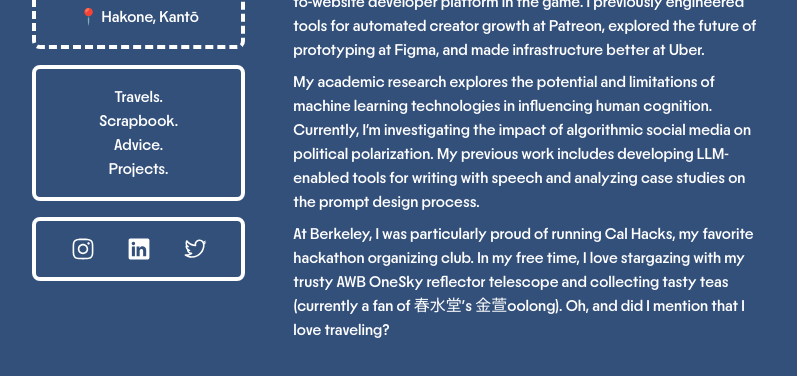
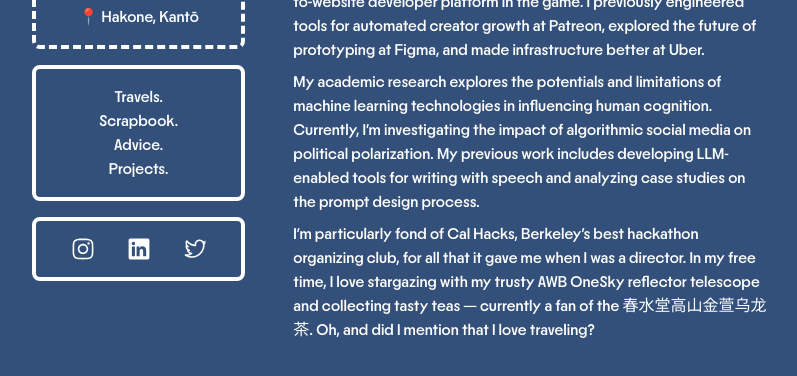
Before and after one commit to matthewlee626/website, a Next.js app: page / in a window 1280 px wide. Shown: the part 340-716 px from the top of the page, without its empty margins (240-1037 px from the left). Built offline with nearby package versions, Linux system fonts and the light colour scheme.

Commit message:
cal hacks bro

```diff
--- a/app/page.tsx
+++ b/app/page.tsx
@@ -65,10 +65,10 @@ export default function Home() {
               Right now, I&apos;m interning on Vercel&apos;s v0 team, building the best prompt-to-website developer platform in the game. I previously engineered tools for automated creator growth at Patreon, explored the future of prototyping at Figma, and made infrastructure better at Uber.
             </p>
             <p>
-              My academic research explores the potential and limitations of machine learning technologies in influencing human cognition. Currently, I&apos;m investigating the impact of algorithmic social media on political polarization. My previous work includes developing LLM-enabled tools for writing with speech and analyzing case studies on the prompt design process.
+              My academic research explores the potentials and limitations of machine learning technologies in influencing human cognition. Currently, I&apos;m investigating the impact of algorithmic social media on political polarization. My previous work includes developing LLM-enabled tools for writing with speech and analyzing case studies on the prompt design process.
             </p>
             <p>
-              At Berkeley, I was particularly proud of running Cal Hacks, my favorite hackathon organizing club. In my free time, I love stargazing with my trusty AWB OneSky reflector telescope and collecting tasty teas (currently a fan of 春水堂&apos;s 金萱oolong). Oh, and did I mention that I love traveling?
+              I'm particularly fond of Cal Hacks, Berkeley's best hackathon organizing club, for all that it gave me when I was a director. In my free time, I love stargazing with my trusty AWB OneSky reflector telescope and collecting tasty teas — currently a fan of the 春水堂高山金萱乌龙茶. Oh, and did I mention that I love traveling?
             </p>
           </div>
         </div>
```
